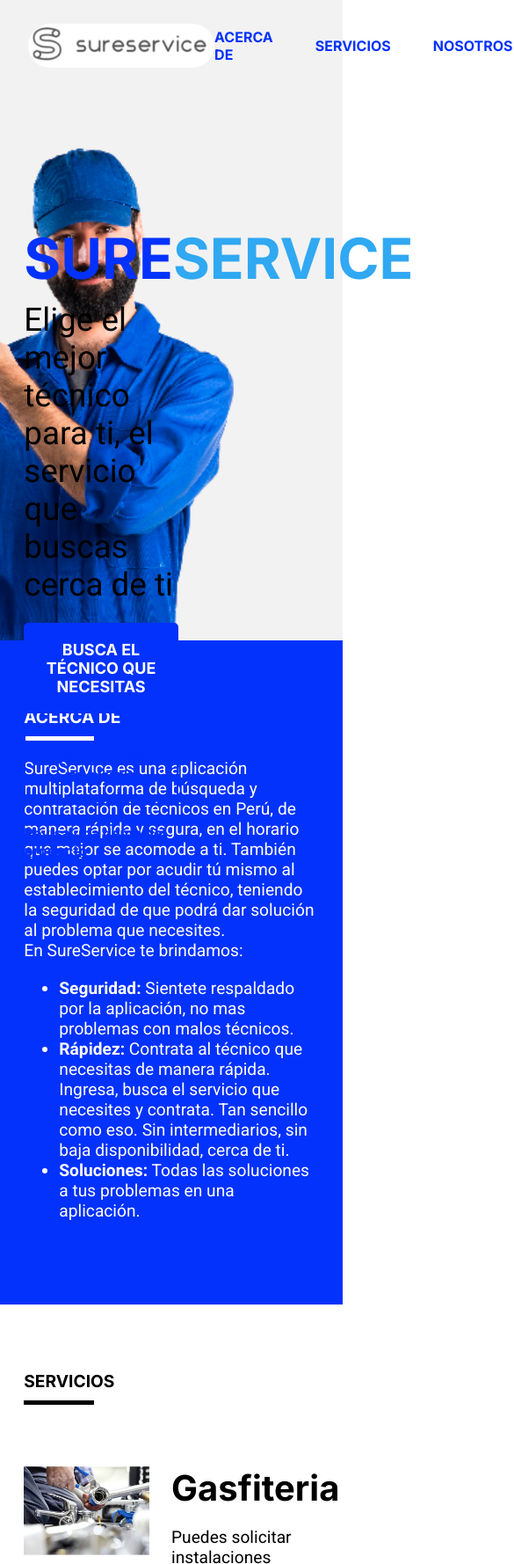
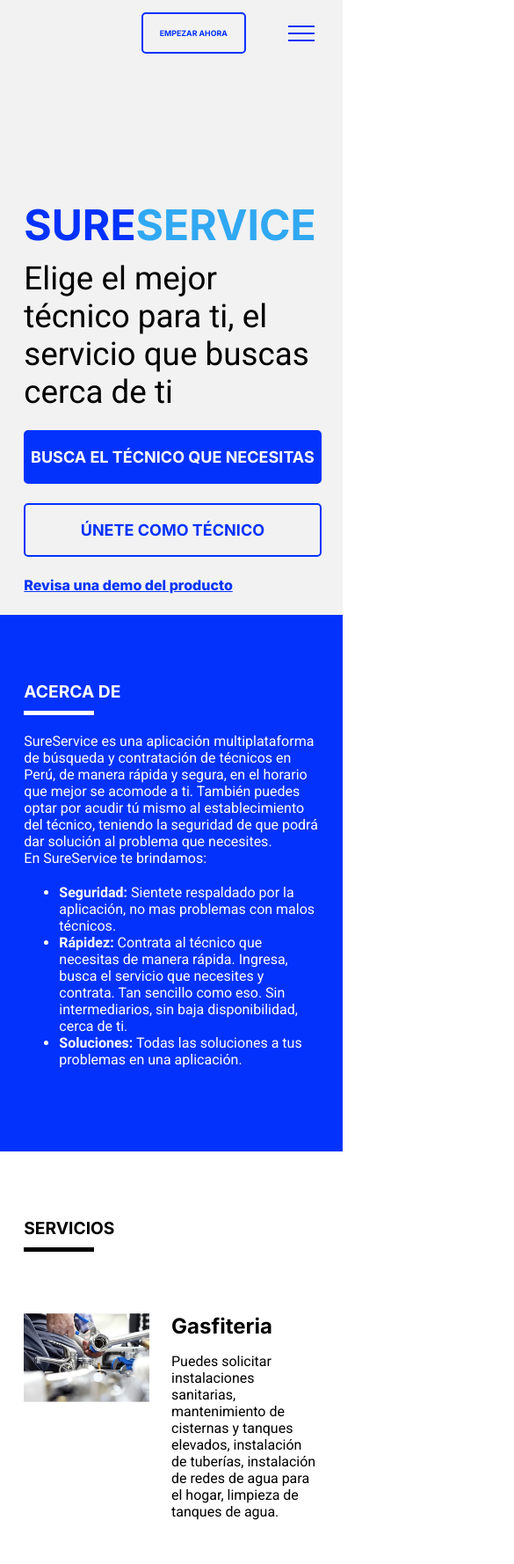
Before and after one commit to FrancoCarrillo/SureService-LandingPage, a plain HTML site: page index.html in a window 390 px wide. Shown: the top 1778 px of the page at 88% size, 585 px wide, since content can reach past the window. Drawn offline with Linux system fonts and the light colour scheme; a script that the page names is missing.

Commit message:
feat: :sparkles: add responsive design

```diff
--- a/styles/style.css
+++ b/styles/style.css
@@ -333,3 +333,52 @@ footer img {
     box-sizing: border-box;
     background-color: var(--blue);
 }
+@media screen and (max-width: 1000px) {
+    .navigation__mobile {
+        display: inline;
+    }
+    .navigation > a {
+        display: none;
+    }
+}
+
+@media screen and (max-width: 800px) {
+    footer {
+        flex-direction: column;
+        gap: 20px;
+    }
+    .hero img {
+        display: none;
+    }
+    .hero__content {
+        width: 90%;
+        padding-right: 0.8rem;
+    }
+    .hero__content--title {
+        font-size: 3rem;
+    }
+    .navigation__get_start {
+        font-size: 0.55rem;
+    }
+    .about__content {
+        font-size: 1rem;
+    }
+    .services__content--text p {
+        font-size: 1rem;
+    }
+    h3 {
+        font-size: 1.8em;
+    }
+}
+
+@media screen and (max-width: 430px) {
+    nav {
+        justify-content: end;
+    }
+    nav img {
+        display: none;
+    }
+    h3 {
+        font-size: 1.5em;
+    }
+}
```
